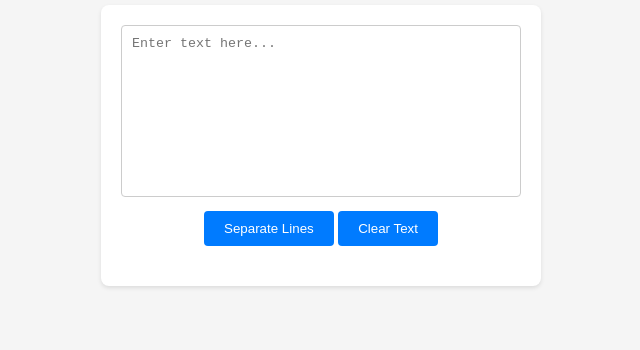
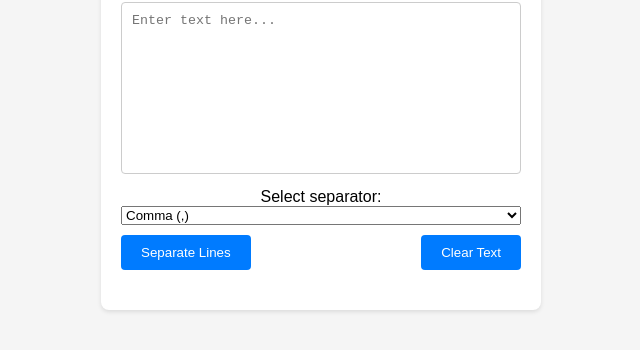
Before and after one commit to BryShay/cloudResumeWebsiteProject, a plain HTML site: page LoggingApp.HTML in a window 1280 px wide. Shown: the part 294-644 px from the top of the page, without its empty margins (319-959 px from the left). Drawn offline with Linux system fonts and the light colour scheme.

Commit message:
Reworked button container and seperator container

```diff
--- a/LoggingApp.HTML
+++ b/LoggingApp.HTML
@@ -52,14 +52,44 @@
         #output {
             margin-top: 20px;
         }
+
+        #separator-container {
+            display: flex;
+            justify-content: space-between;
+            width: 100%;
+            margin-bottom: 10px;
+
+        }
+
+        select {
+            width: 100%;
+            align-self: left;
+        }
+
+        #button-container {
+            display: flex;
+            justify-content: space-between;
+            width: 100%;
+        }
     </style>
 </head>
 <body>
     <h1>Application Logging Reader</h1>
     <div id="container">
         <textarea id="textInput" rows="10" cols="50" placeholder="Enter text here..."></textarea>
-        <button onclick="separateLines()">Separate Lines</button>
-        <button onclick="clearTextArea()">Clear Text</button>
+        <label for="separator">Select separator:</label>
+        <div id="separator-container">
+            <select id="separator">
+                <option value=",">Comma (,)</option>
+                <option value=";">Semicolon (;)</option>
+                <option value=" ">Space</option>
+                <option value="|">Pipe (|)</option>
+            </select>
+        </div>
+        <div id="button-container">
+            <button onclick="separateLines()">Separate Lines</button>
+            <button onclick="clearTextArea()">Clear Text</button>
+        </div>
         <div id="output"></div>
     </div>
 
```
